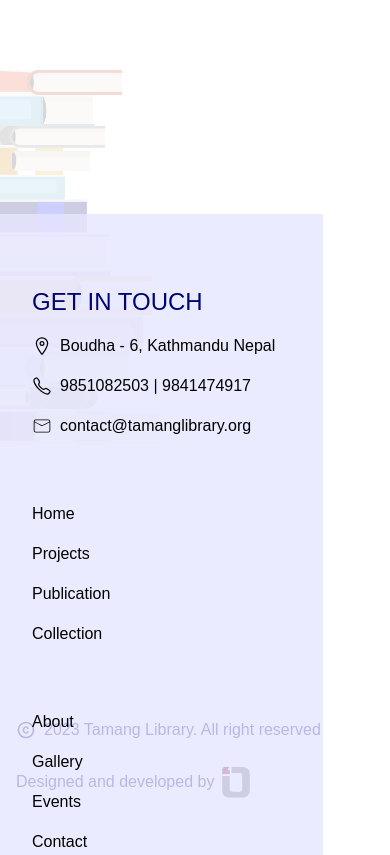
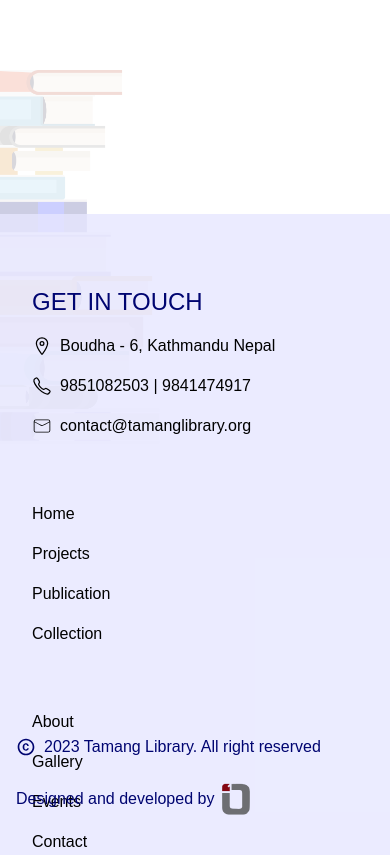
Before and after one commit to kusumtiwari/TamangLibrary, a React (Vite) app: page /notices in a window 390 px wide. Shown: the part 713-1568 px from the top of the page. Built offline with nearby package versions, Linux system fonts and the light colour scheme; no server answers; the database is empty; a web font is replaced by a local one.

Commit message:
footer responsive

```diff
--- a/src/common/Footer.tsx
+++ b/src/common/Footer.tsx
@@ -12,10 +12,10 @@
     });
   };
   return (
-    <div className="flex flex-col min-h-[90vh] mt-28">
-      <div className="relative flex-1">
-        <div className="absolute top-0 left-0 z-0 bg-[url('/img/common/Footer.png')] bg-cover bg-no-repeat w-full h-[50vh] flex items-center justify-center"></div>
-        <div className="absolute top-36 left-0 z-10 bg-secondary-detailsBackground py-16 px-8 md:px-12 grid grid-cols-1 md:grid-cols-2 lg:grid-cols-4 gap-12">
+    <div className="flex flex-col mt-28">
+      <div className="relative flex-1 min-h-[75vh] md:min-h-screen sm:min-h-[180vh]">
+        <div className="absolute top-0 left-0 z-0 bg-[url('/img/common/Footer.png')] bg-cover bg-no-repeat w-full h-[50vh] object-cover flex items-center justify-center"></div>
+        <div className="absolute top-36 left-0 z-10 bg-secondary-detailsBackground w-full py-16 px-8 md:px-12 grid grid-cols-1 md:grid-cols-2 lg:grid-cols-4 gap-12 flex-grow">
           <div className="">
             <h1 className="uppercase text-2xl text-primary-blueText py-2">
               Get in Touch
@@ -98,9 +98,7 @@
             </div>
           </div>
         </div>
-      </div>
-
-      <div className="flex flex-col md:flex-row justify-between py-8 px-4 md:px-12">
+        <div className="absolute bottom-0 left-0 top-full w-full flex flex-col z-20 md:flex-row sm:items-center sm:pb-8 justify-between py-8 px-4 md:px-12">
           <div className="flex items-center pb-6 md:pb-0">
             <MdOutlineCopyright className="w-5 h-5 text-primary-blueText mr-2" />
             <p className="text-base text-primary-blueText">
@@ -115,6 +113,7 @@
           </div>
         </div>
       </div>
+    </div>
   );
 };
 export default Footer;
```
Lines whose indentation alone changed are shown as unchanged.
